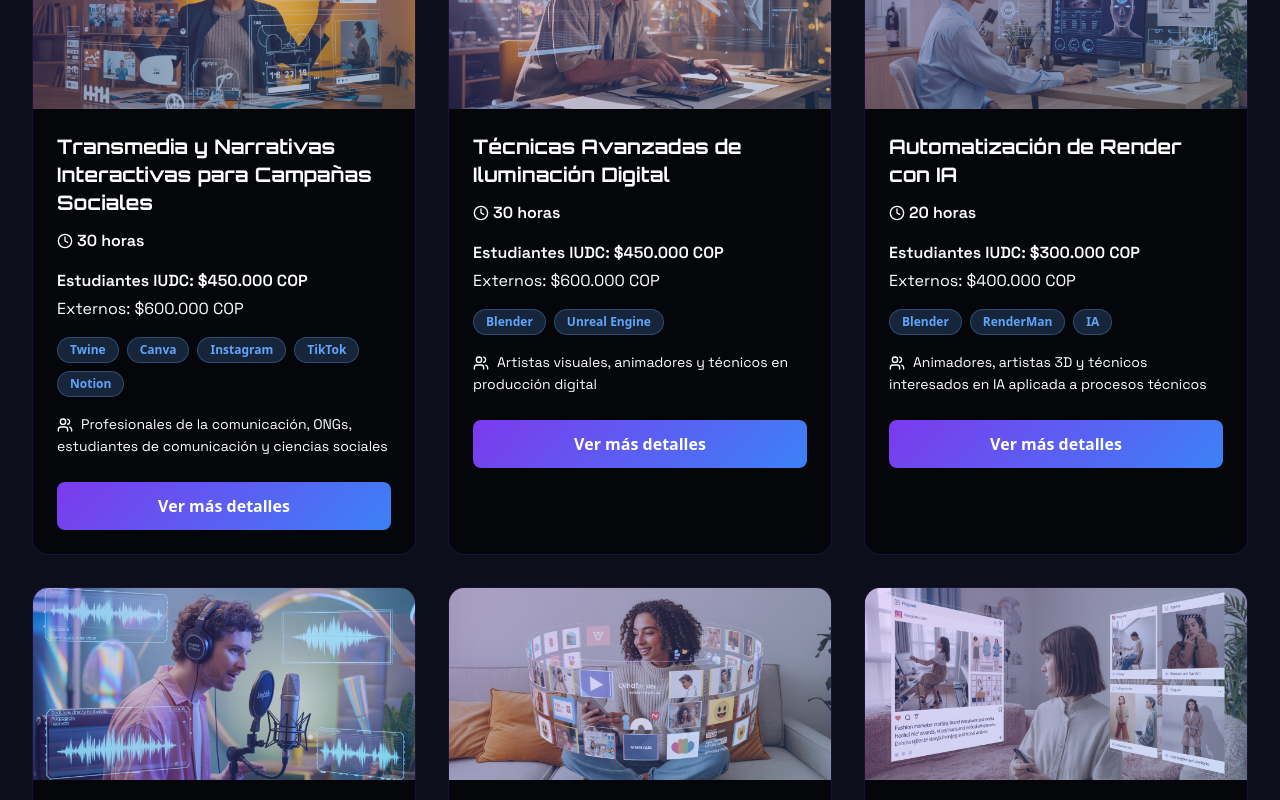
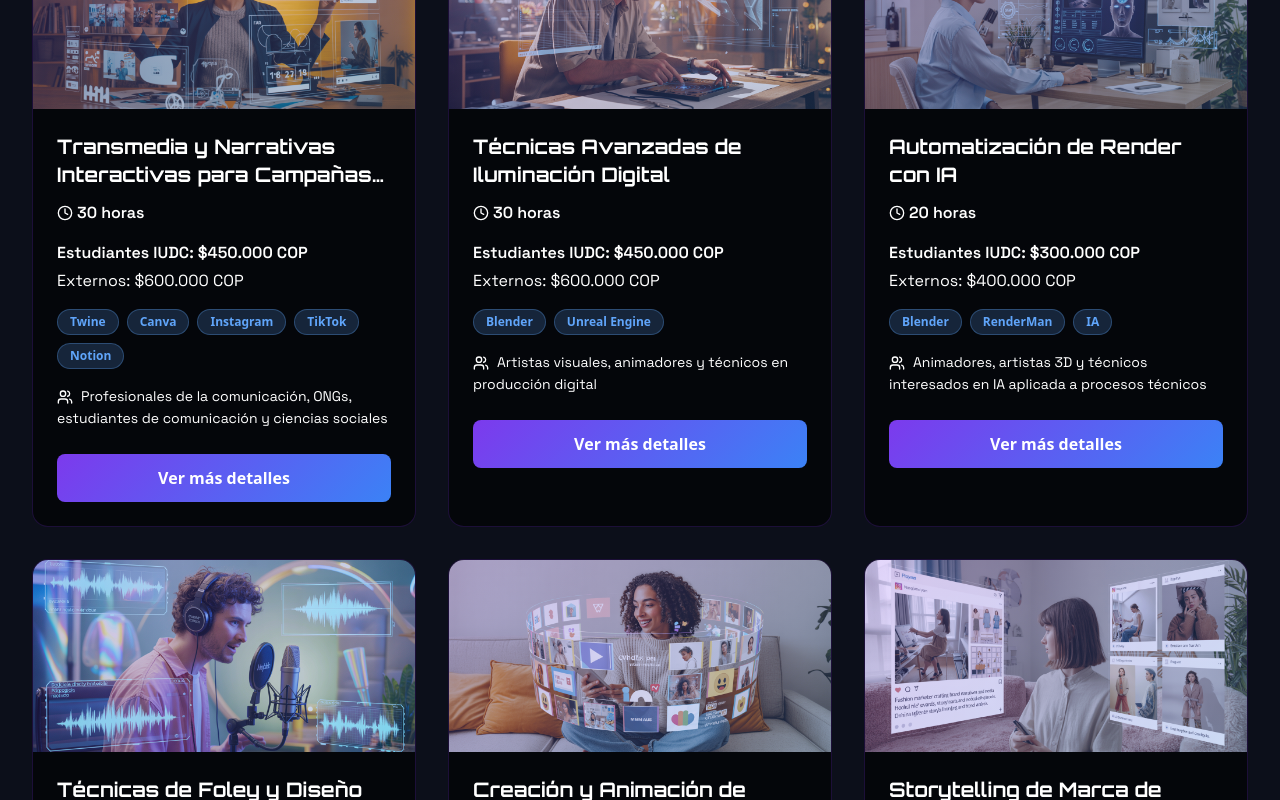
Before and after one commit to iudcdesarrollo/extendida-neon-campus, a React (Vite) app: page /cursos in a window 1280 px wide. Shown: the part 1180-1980 px from the top of the page. Built offline with nearby package versions, Linux system fonts and the light colour scheme.

Commit message:
Fix long course titles
Truncate long course titles in cards to two lines with ellipsis, showing full titles on detail pages.

```diff
--- a/src/components/courses/CourseCard.tsx
+++ b/src/components/courses/CourseCard.tsx
@@ -35,7 +35,7 @@ const CourseCard: React.FC<CourseCardProps> = ({ course }) => {
 
       <div className="p-6">
         {/* Course Title */}
-        <h3 className="text-xl font-orbitron font-bold text-white mb-3 group-hover:text-primary-purple transition-colors">
+        <h3 className="text-xl font-orbitron font-bold text-white mb-3 group-hover:text-primary-purple transition-colors line-clamp-2">
           {course.title}
         </h3>
 
```
